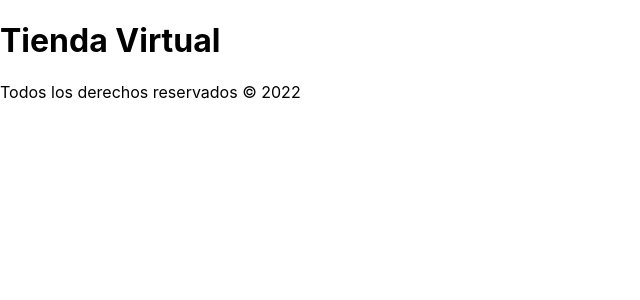
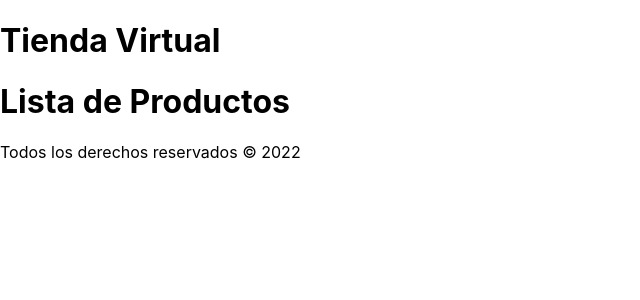
Before and after one commit to rdiazca/basicosreact, a React (Create React App) app: page / in a window 1280 px wide. Shown: the top 300 px of the page, without its empty margins (0-640 px from the left). Built offline with nearby package versions, Linux system fonts and the light colour scheme.

Commit message:
Introduccion al State de React

```diff
--- a/src/App.js
+++ b/src/App.js
@@ -1,6 +1,7 @@
 import React, { Fragment } from "react";
 import Header from "./components/Header";
 import Footer from "./components/Footer";
+import Productos from "./components/Productos";
 
 function App() {
   const fecha = new Date().getFullYear();
@@ -8,8 +9,9 @@ function App() {
     <Fragment>
       <Header
         titulo = "Tienda Virtual"
+      />
 
-      />
+      <Productos/>
 
       <Footer
         fecha = {fecha}
--- a/src/components/Productos.js
+++ b/src/components/Productos.js
@@ -0,0 +1,22 @@
+import React, { Component } from "react";
+
+class Productos extends Component {
+    state = {
+        productos : [
+            { id : 1, name : "Camisa ReactJS", precio: 30 },
+            { id : 2, name : "Camisa VueJS", precio: 30 },
+            { id : 3, name : "Camisa Angular", precio: 30 },
+            { id : 4, name : "Camisa Node.js", precio: 30 }
+        ]
+    }
+    render() {
+
+        const {productos} = this.state;
+        console.log(productos);
+        return (
+            <h1>Lista de Productos</h1>
+        );
+    }
+}
+
+export default Productos;
```
